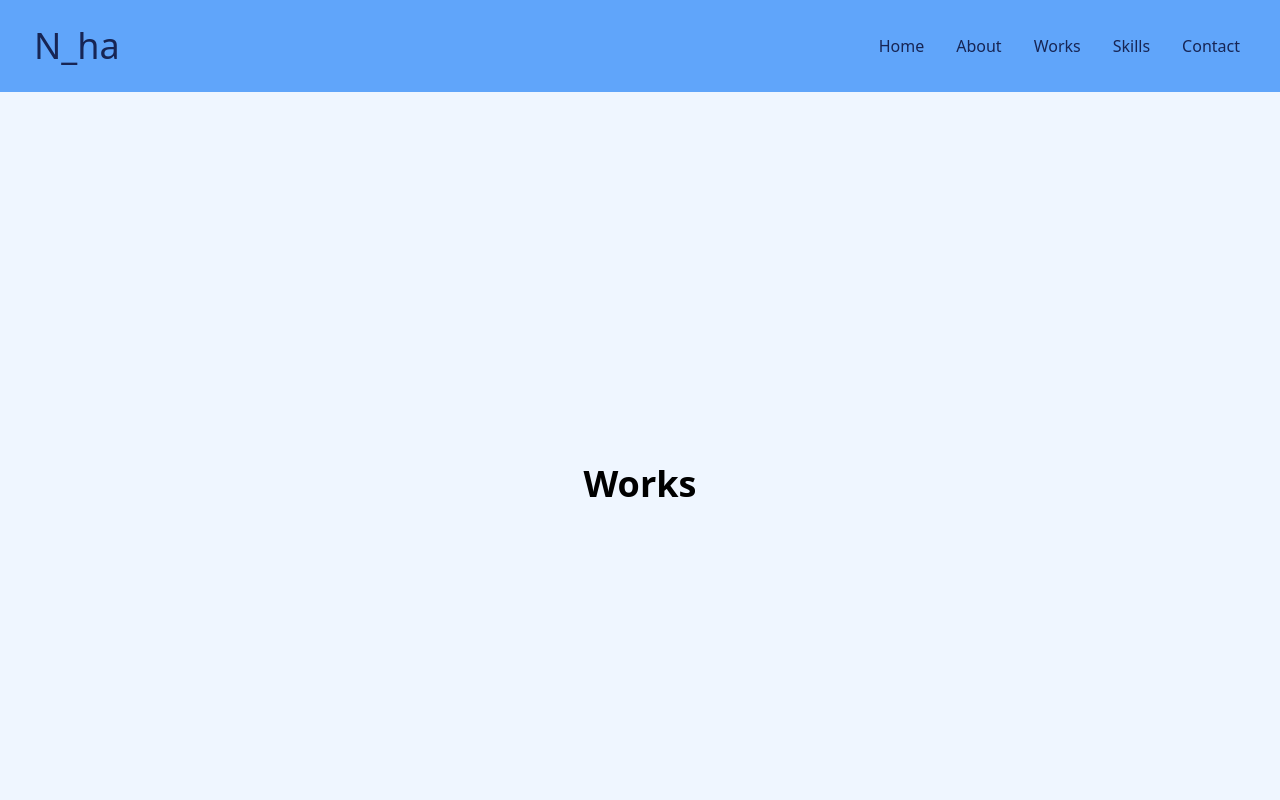
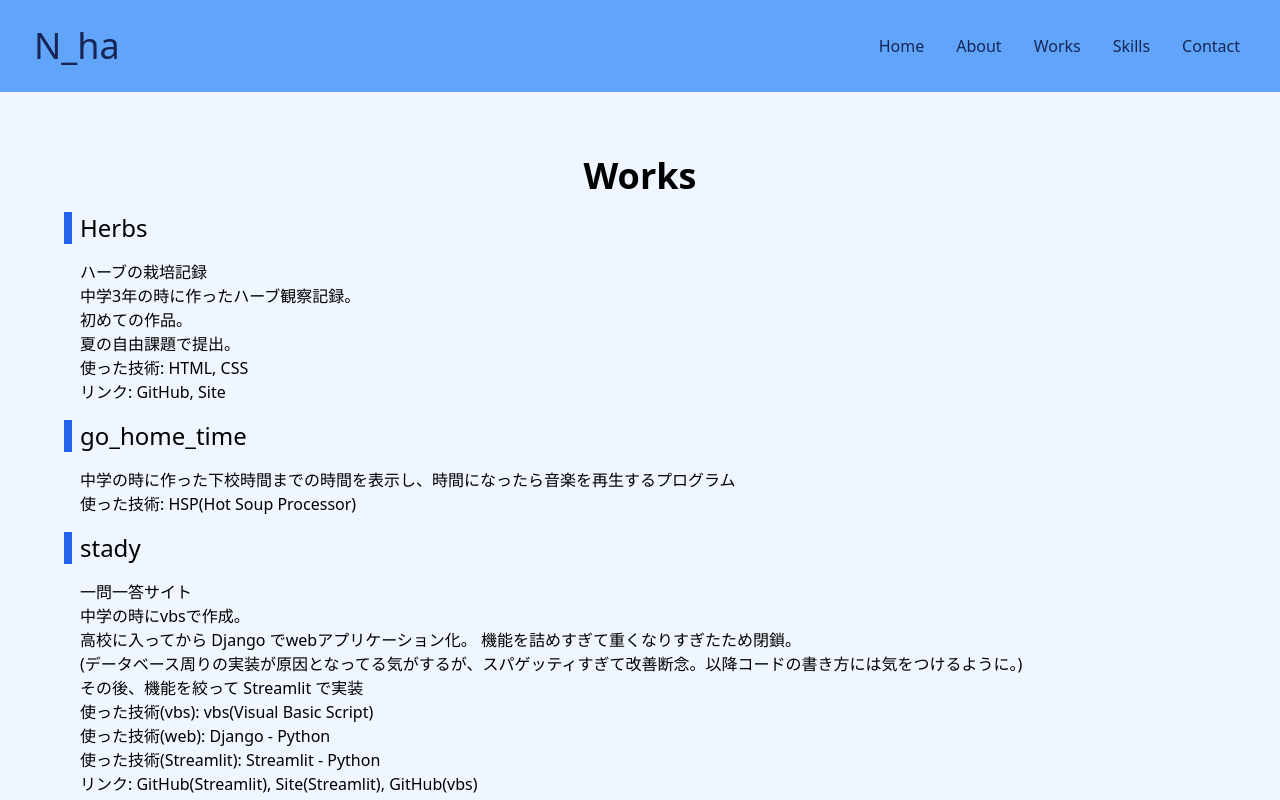
Before and after one commit to N-ha-1050/portfolio, a Next.js app: page /works in a window 1280 px wide. Shown: the top 800 px of the page. Built offline with nearby package versions, Linux system fonts and the light colour scheme.

Commit message:
🎨 works の内容を追加

```diff
--- a/src/pages/works.tsx
+++ b/src/pages/works.tsx
@@ -1,10 +1,91 @@
+import { Section } from "@/components/ui/Section"
 import { SetInline } from "@/components/ui/SetInline"
 import { Title } from "@/components/ui/Title"
 import { NextPage } from "next"
+import Link from "next/link"
 
 const Works: NextPage = () => (
     <SetInline>
         <Title>Works</Title>
+        <Section>Herbs</Section>
+        <p className="m-4">
+            ハーブの栽培記録
+            <br />
+            中学3年の時に作ったハーブ観察記録。
+            <br />
+            初めての作品。
+            <br />
+            夏の自由課題で提出。
+            <br />
+            使った技術: HTML, CSS
+            <br />
+            リンク:{" "}
+            <Link
+                className="border-b border-transparent duration-200 hover:border-blue-950 hover:opacity-80"
+                href="https://github.com/N-ha-1050/Herbs"
+            >
+                GitHub
+            </Link>
+            ,{" "}
+            <Link
+                className="border-b border-transparent duration-200 hover:border-blue-950 hover:opacity-80"
+                href="https://herbs.n-ha.cf"
+            >
+                Site
+            </Link>
+        </p>
+        <Section>go_home_time</Section>
+        <p className="m-4">
+            中学の時に作った下校時間までの時間を表示し、時間になったら音楽を再生するプログラム
+            <br />
+            使った技術: HSP(Hot Soup Processor)
+        </p>
+        <Section>stady</Section>
+        <p className="m-4">
+            一問一答サイト
+            <br />
+            中学の時にvbsで作成。
+            <br />
+            高校に入ってから Django でwebアプリケーション化。
+            機能を詰めすぎて重くなりすぎたため閉鎖。
+            <br />
+            (データベース周りの実装が原因となってる気がするが、スパゲッティすぎて改善断念。以降コードの書き方には気をつけるように。)
+            <br />
+            その後、機能を絞って Streamlit で実装
+            <br />
+            使った技術(vbs): vbs(Visual Basic Script)
+            <br />
+            使った技術(web): Django - Python
+            <br />
+            使った技術(Streamlit): Streamlit - Python
+            <br />
+            リンク:{" "}
+            <Link href="https://github.com/N-ha-1050/stady-streamlit">
+                GitHub(Streamlit)
+            </Link>
+            ,{" "}
+            <Link href="https://n-ha-1050-stady-streamlit-app-d3fadh.streamlit.app/?id=12KDmbV30rRmnFBWVaVrx9-K3a_m8N3r4igng-HZJc4Y">
+                Site(Streamlit)
+            </Link>
+            ,{" "}
+            <Link href="https://github.com/N-ha-1050/stady-vbs">
+                GitHub(vbs)
+            </Link>
+        </p>
+        {/* <Section>div-game</Section>
+        <p className="m-4"></p>
+        <Section>海戦ゲーム</Section>
+        <p className="m-4"></p>
+        <Section>word2vec</Section>
+        <p className="m-4"></p> */}
+        <Section>blog</Section>
+        <p className="m-4">
+            フロントエンドは Next.js に移行中
+            <br />
+            使った技術(フロントエンド): React, Chakra Ui - TypeScript
+            <br />
+            使った技術(バックエンド): DRF(Django REST Framework) - Python
+        </p>
     </SetInline>
 )
 
```
